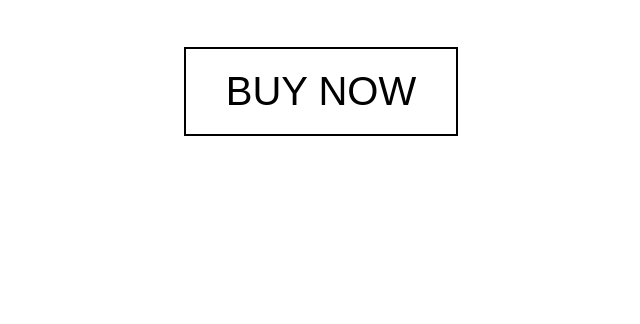
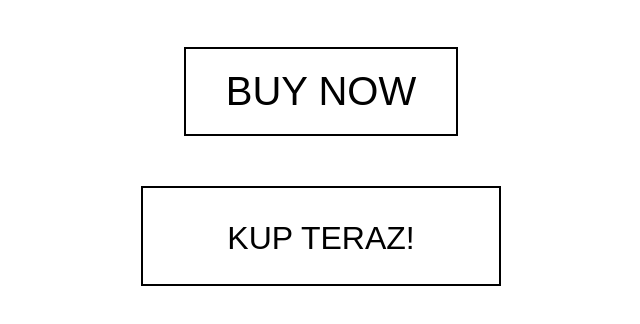
Before and after one commit to annbag/button, a plain HTML site: page index.html in a window 1280 px wide. Shown: the part 1436-1760 px from the top of the page, without its empty margins (319-959 px from the left). Before the commit the page ends 1622 px from the top, so only its background shows below. Drawn offline with Linux system fonts and the light colour scheme.

Commit message:
add button with changing text

```diff
--- a/index.html
+++ b/index.html
@@ -52,5 +52,11 @@
 		<div>
 			<button class="shake">Buy now</button>
 		</div>
+		<div>
+			<button class="btn5">
+				<span>Kup teraz!</span>
+				<span>Super okazja!</span>
+			</button>
+		</div>
 	</body>
 </html>
--- a/style.css
+++ b/style.css
@@ -236,7 +236,7 @@ a.second {
 	transform: skew(-30deg);
 	overflow: hidden;
 }
-span {
+.skew span {
 	display: block;
 	transform: skew(30deg);
 }
@@ -294,3 +294,26 @@ span {
 	99% {transform: translateX(15px);}
 	100% {transform: translateX(0);}
 }
+.btn5 {
+	position: relative;
+	border: 2px solid #000;
+	width: 360px;
+	height: 100px;
+	font-size: 32px;
+	color: #000;
+	background-color: #fff;
+	text-transform: uppercase;
+	text-decoration: none;
+	cursor: pointer;
+	overflow: hidden;
+}
+.btn5 span {
+	display: block;
+	line-height: 100px;
+	position: relative;
+	top: 0;
+	transition: .3s linear;
+}
+.btn5:hover span {
+	top: -100px;
+}
```
